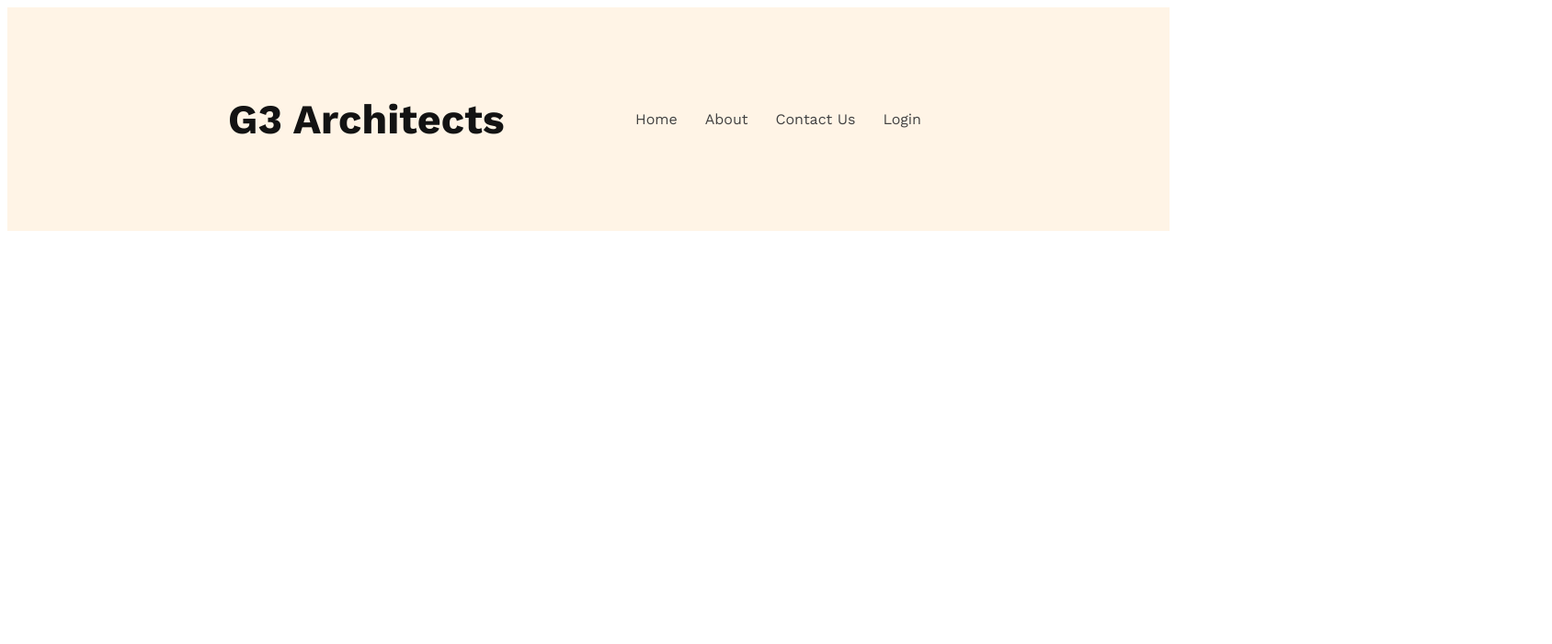
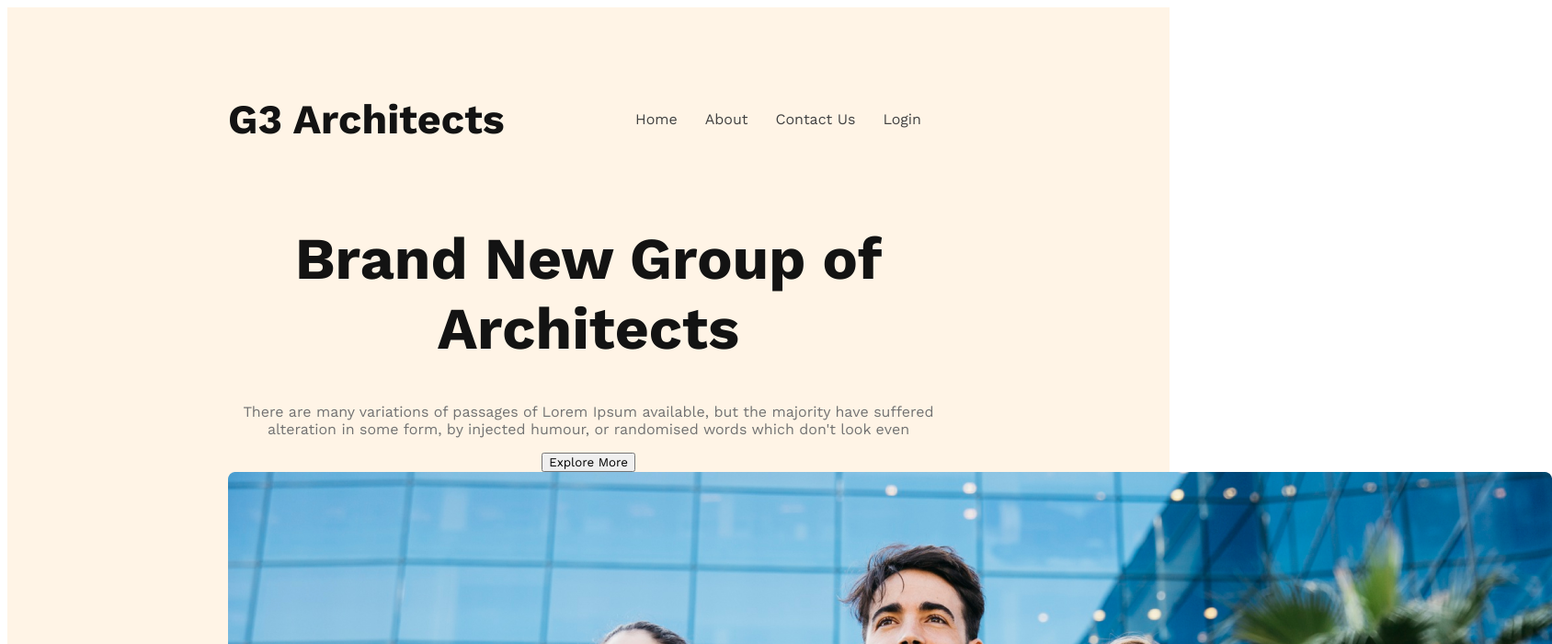
Before and after one commit to mazharulislam-12/g3-architects-website, a plain HTML site: page index.html in a window 1280 px wide. Shown: the top 700 px of the page at 92% size, 1688 px wide, since content can reach past the window. Drawn offline with nearby package versions, Linux system fonts and the light colour scheme.

Commit message:
banner section added

```diff
--- a/index.html
+++ b/index.html
@@ -1,19 +1,23 @@
 <!DOCTYPE html>
 <html lang="en">
   <head>
-    <meta charset="UTF-8">
-    <meta name="viewport" content="width=device-width, initial-scale=1.0">
+    <meta charset="UTF-8" />
+    <meta name="viewport" content="width=device-width, initial-scale=1.0" />
     <title>G3 Architects</title>
     <!-- google font work sans -->
-        <link rel="preconnect" href="https://fonts.googleapis.com">
-    <link rel="preconnect" href="https://fonts.gstatic.com" crossorigin>
-    <link href="https://fonts.googleapis.com/css2?family=Work+Sans:wght@400;600;700&display=swap" rel="stylesheet">
+    <link rel="preconnect" href="https://fonts.googleapis.com" />
+    <link rel="preconnect" href="https://fonts.gstatic.com" crossorigin />
+    <link
+      href="https://fonts.googleapis.com/css2?family=Work+Sans:wght@400;600;700&display=swap"
+      rel="stylesheet"
+    />
     <!-- css link  -->
-    <link rel="stylesheet" href="styles/architects.css">
+    <link rel="stylesheet" href="styles/architects.css" />
   </head>
   <body>
-
+    <!-- header section -->
     <header>
+      <!-- nav section start-->
       <nav>
         <h3 class="nav-title">G3 Architects</h3>
         <ul>
@@ -23,7 +27,25 @@
           <li><a href="">Login</a></li>
         </ul>
       </nav>
+      <!-- nav section end-->
+
+      <!-- banner section start -->
+
+      <div class="banner">
+        <div class="banner-content">
+          <h1 class="banner-title">Brand New Group of Architects</h1>
+          <p class="banner-decription">
+            There are many variations of passages of Lorem Ipsum available, but
+            the majority have suffered alteration in some form, by injected
+            humour, or randomised words which don't look even
+          </p>
+          <button class="btn-primary">Explore More</button>
+        </div>
+        <img src="images/banner.png" alt="" />
+      </div>
+
+      <!-- banner section  end -->
     </header>
-
+    <!-- header section -->
   </body>
 </html>
--- a/styles/architects.css
+++ b/styles/architects.css
@@ -35,7 +35,20 @@ nav li a{
 /* nav section end */
 
 /* banner section start */
-
+.banner-content{
+    max-width: 800px;
+    align-items: center;
+    text-align: center;
+    margin: 0 auto;
+}
+.banner-title{
+    font-size: 4rem;
+    font-weight: 700;
+    color: #131313;
+}
+.banner-decription{
+    color: #727272;
+}
 /* banner section end */
 
 /* header end */
```
Lines whose indentation alone changed are shown as unchanged.
